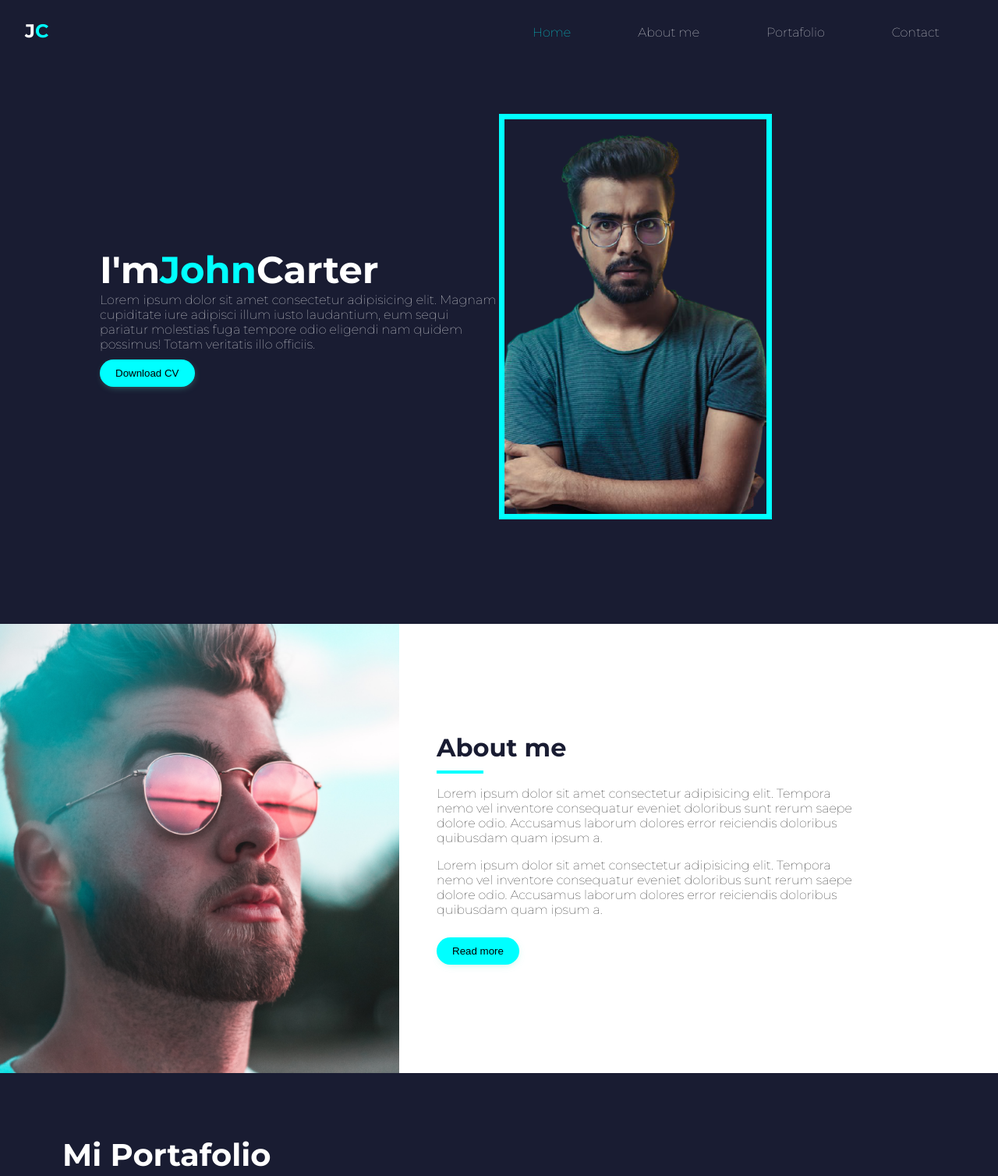
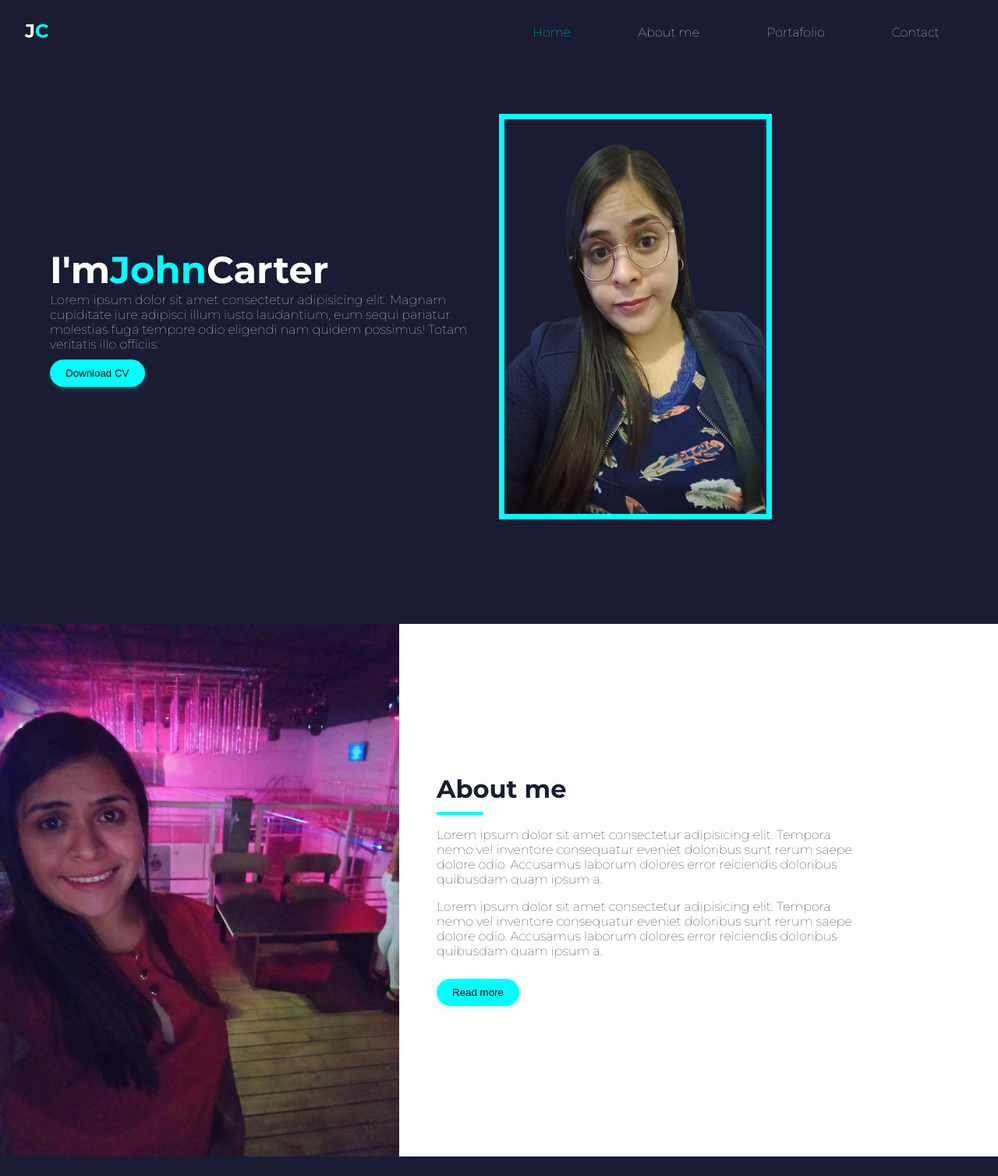
Before and after one commit to Alejandra179/Alejandra179.github.io, a plain HTML site: page index.html in a window 1280 px wide. Shown: the top 1508 px of the page at 78% size. Drawn offline with Linux system fonts and the light colour scheme.

Commit message:
fotos actualizadas

```diff
--- a/css/styles.css
+++ b/css/styles.css
@@ -53,7 +53,7 @@ body {
 
 .main{
   margin: 0 auto;
-  width: 80vw;
+  width: 90vw;
   height: 80vh;
   display: grid;
   color: white;
--- a/index.html
+++ b/index.html
@@ -31,12 +31,12 @@
         <button class="download-cv">Download CV</button>
       </a>
     </div>
-    <img src="./img/pexels-photo-1516680-removebg-preview.png" alt="John Carter picture"/>
+    <img src="./img/primerafoto-PhotoRoom.png-PhotoRoom.png" alt="Alejandra Maza picture"/>
 
   </main>
 </div>
 <div class="about">
-  <img src="./img/about.png" alt="johmn carter about">
+  <img src="./img/segundafoto.jpg" alt="alejandra about">
   <div class="about-info">
     <h2>About me</h2>
     <div class="divider"></div>
@@ -141,7 +141,7 @@
     <div class="divider"></div>
 
     <div class="container-contact">
-      <img src="./img/img-opacity50.png" alt="imagen">
+      <img src="./img/primerafoto-PhotoRoom.png" alt="imagen">
       <div class="contact-form">
         <h4>Send me a message</h4>
         <form  class="form">
```
Also changed, not shown: img/about.png (deleted), img/pexels-photo-1516680-removebg-preview.png (deleted), img/primerafoto-PhotoRoom.png (added), img/primerafoto-PhotoRoom.png-PhotoRoom.png (added), img/segundafoto.jpg (added).
